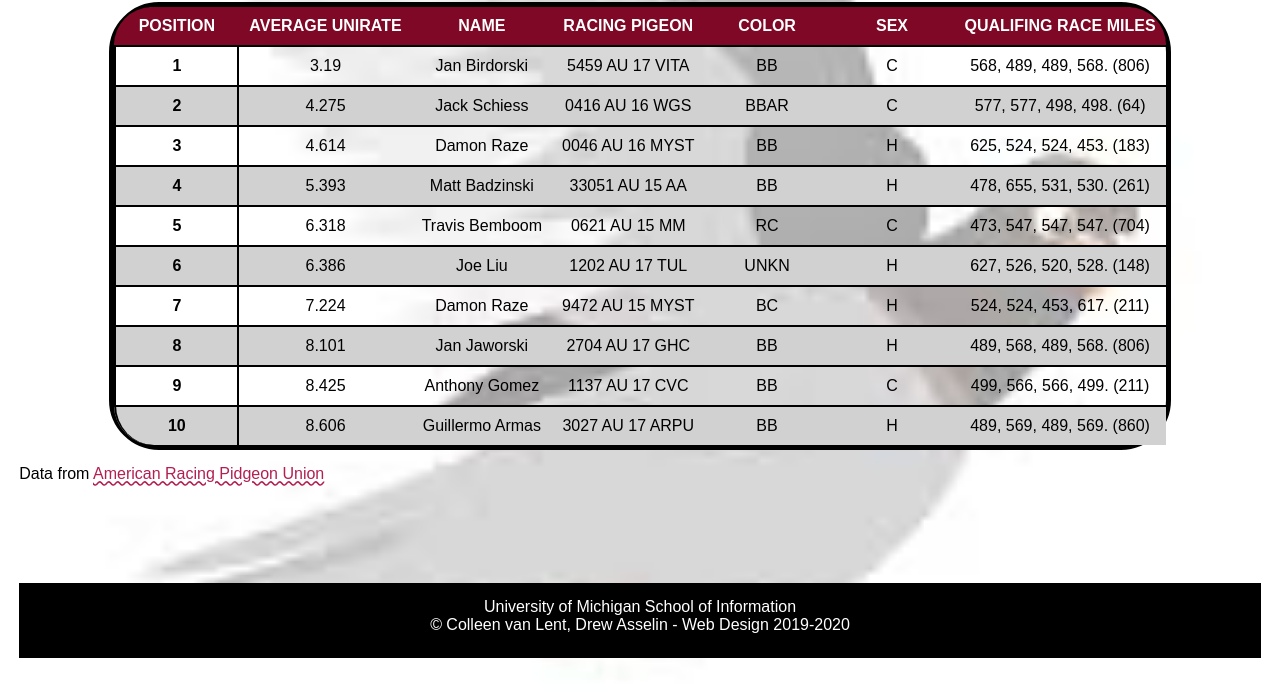
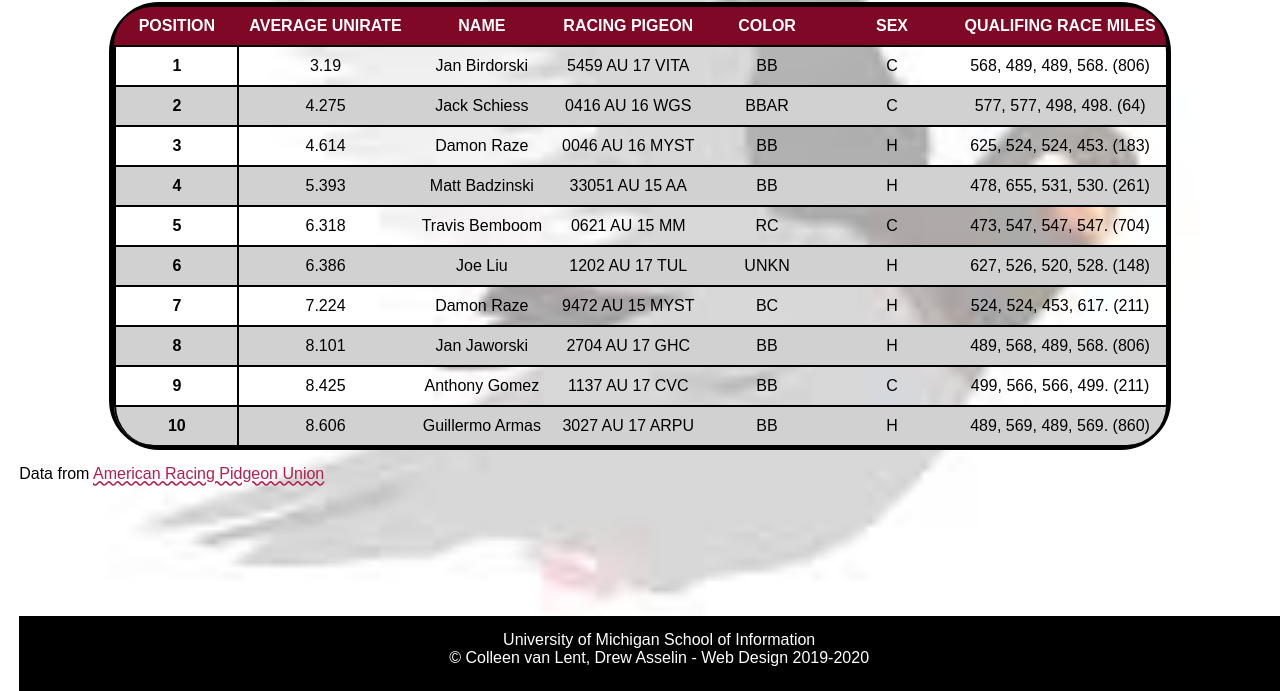
Before and after one commit to jhkaplan4050/homework4-2021, a plain HTML site: page index.html in a window 1280 px wide. Shown: the part 109-800 px from the top of the page. Drawn offline with Linux system fonts and the light colour scheme; a web font is replaced by a local one.

Commit message:
Add files via upload

```diff
--- a/css/style.css
+++ b/css/style.css
@@ -111,7 +111,7 @@ tbody tr:last-child th:first-child {
   border-bottom-left-radius: 50px;
 }
 
-tbody tr:last-child th:last-child {
+tbody tr:last-child td:last-child {
   border-bottom-right-radius: 50px;
 }
 
@@ -136,6 +136,8 @@ footer{
   text-align:center;
   color: #FFFFFF;
   min-height: 75px;
+  bottom: 0;
+  position: fixed;
 
 
 }
```
